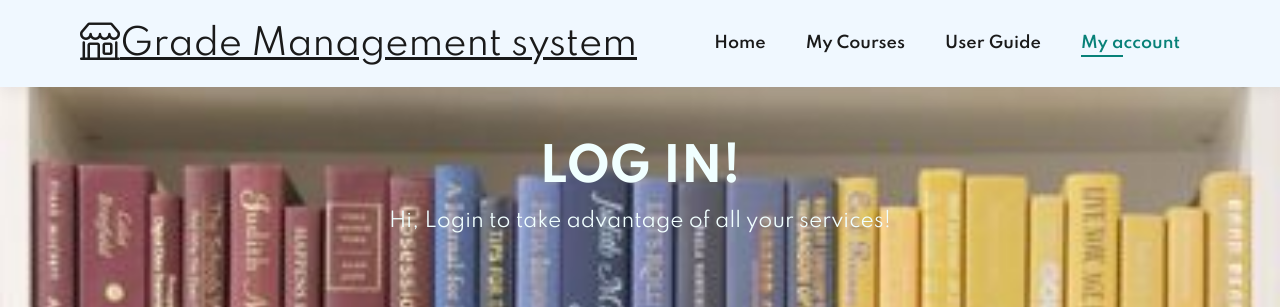
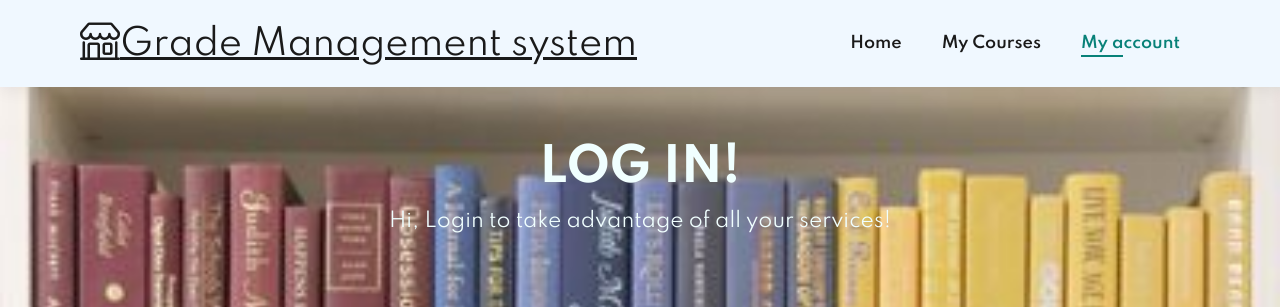
Before and after one commit to vexandmore/SOEN-287-Project-F2022, a PHP site: page /login.php in a window 1280 px wide. Shown: the top 308 px of the page. Run offline with PHP 8.4, Linux system fonts and the light colour scheme.

Commit message:
removed user guide

```diff
--- a/login.php
+++ b/login.php
@@ -93,7 +93,6 @@ $con->close();
                 <ul id="navbar">
 				    <li><a href="home.html">Home</a></li>
                     <li><a href="mycourses.html">My Courses</a></li>
-                    <li><a href="services.html">User Guide</a></li>
 					<li><a class="active" href="login.php">My account</a></li>
                 </ul>
             </div>
```
